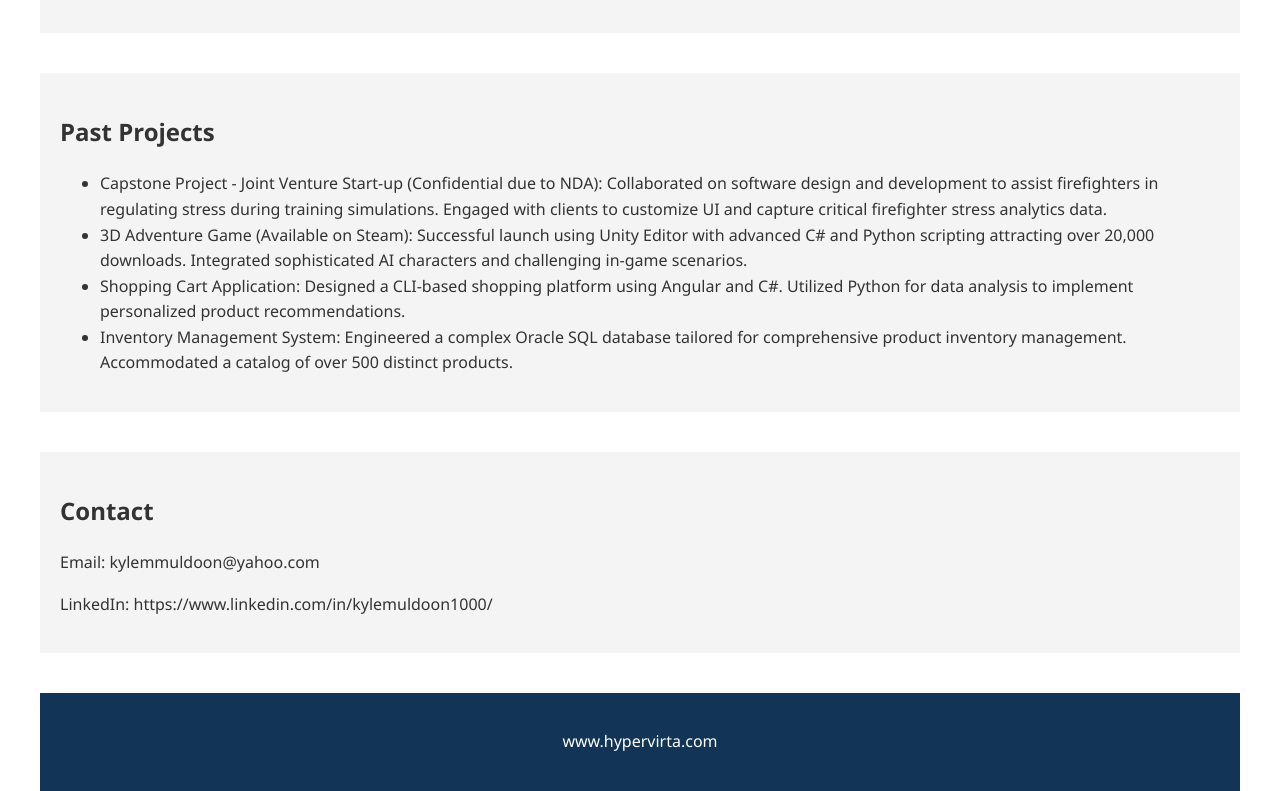
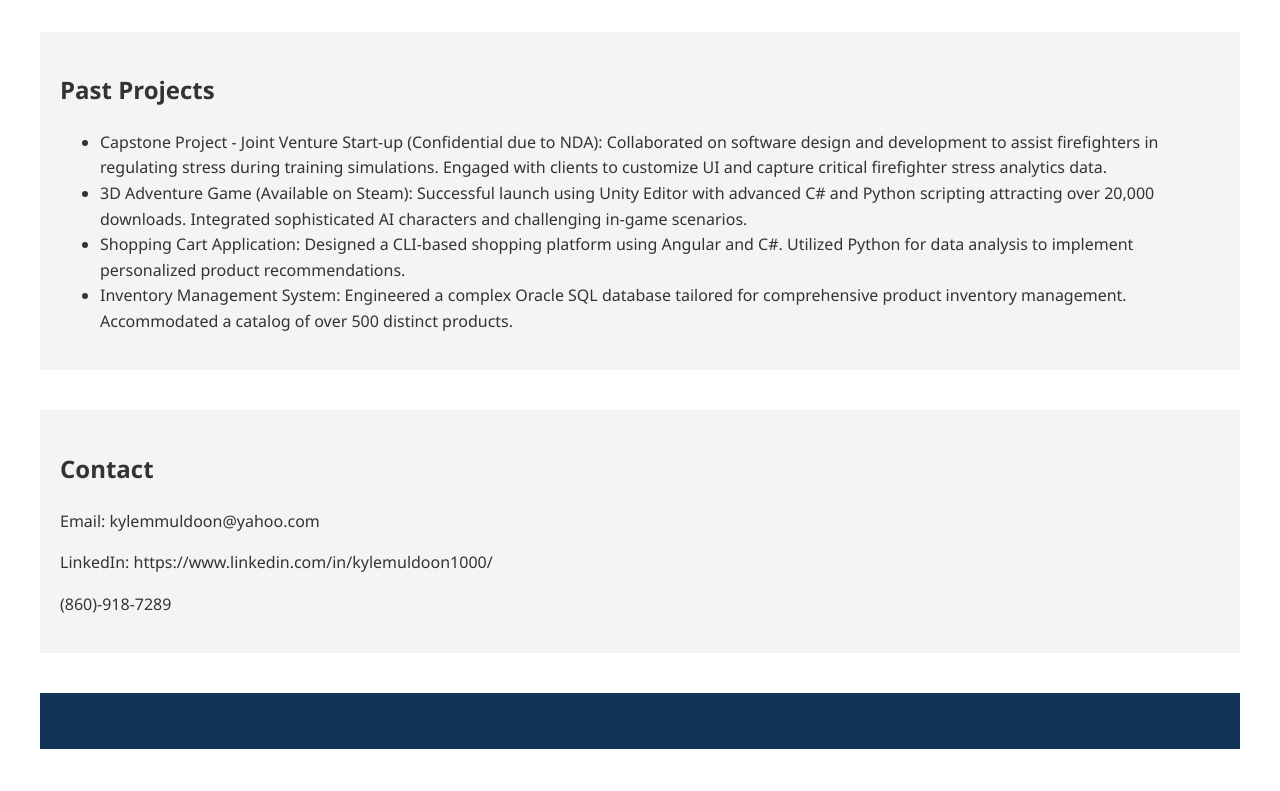
Before and after one commit to HyperVirta/HyperVirta, a plain HTML site: page index.html in a window 1280 px wide. Shown: the part 1115-1906 px from the top of the page. After the commit the page ends 1864 px from the top, so only its background shows below. Drawn offline with Linux system fonts and the light colour scheme.

Commit message:
Update index.html

```diff
--- a/index.html
+++ b/index.html
@@ -11,7 +11,6 @@
     <header>
         <h1>Kyle Muldoon</h1>
         <p>Software Engineer | Innovator | Tech Enthusiast</p>
-        <p>Contact: (860)-918-7289 | kylemmuldoon@yahoo.com</p>
         <nav>
             <ul>
                 <li><a href="#education">Education</a></li>
@@ -61,9 +60,10 @@
         <h2>Contact</h2>
         <p>Email: kylemmuldoon@yahoo.com</p>
         <p>LinkedIn: https://www.linkedin.com/in/kylemuldoon1000/</p>
+        <p>(860)-918-7289</p>
     </section>
     <footer>
-        <p>www.hypervirta.com</p>
+        <p><www class="hypervirta com"></www><p>
     </footer>
 </body>
 </html>
```
